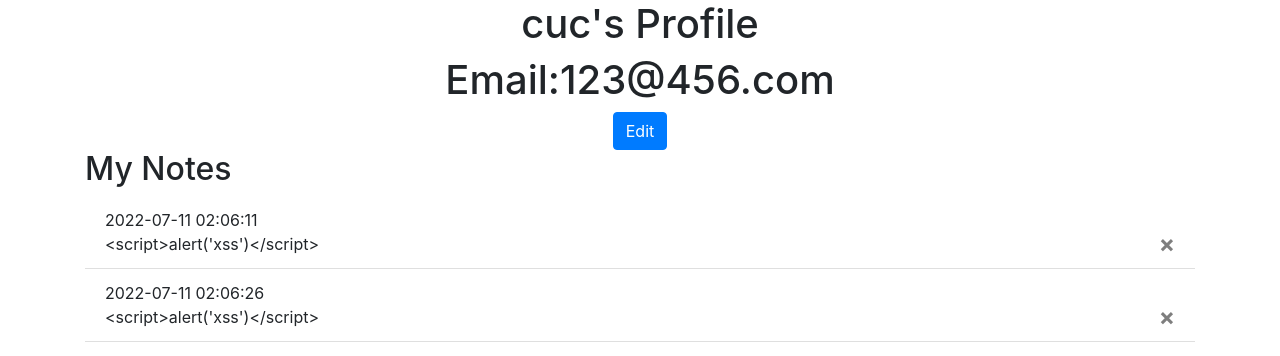
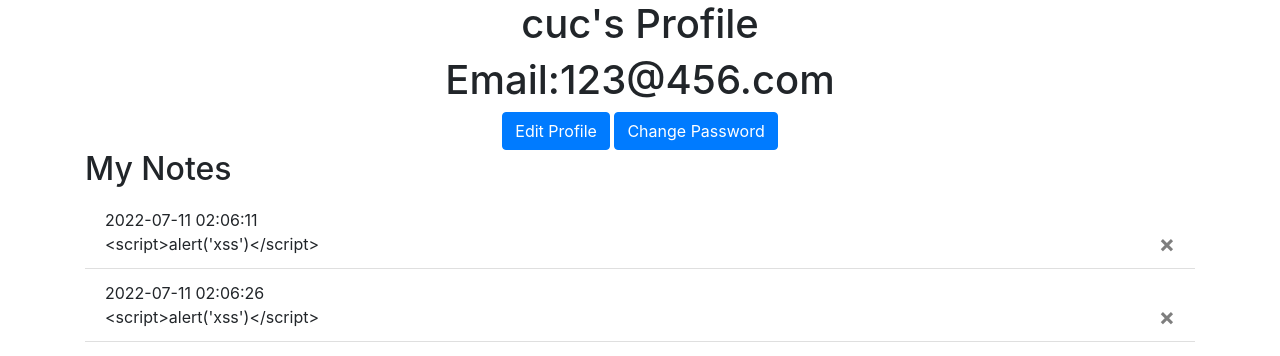
Before and after one commit to AltSuperBlade/MicroBo, a Flask app: page /profile/1 in a window 1280 px wide. Shown: the part 56-412 px from the top of the page. Run offline with Flask 2, Linux system fonts and the light colour scheme; a user stored in the database is signed in; data comes from the database, SQL or seed files in the repository; both versions use the stored data as it was after the commit; some libraries are stand-ins or nearby versions.

Commit message:
实现了修改密码功能

```diff
--- a/flask_web/website/forms.py
+++ b/flask_web/website/forms.py
@@ -11,3 +11,8 @@ class editEmail(FlaskForm):
 class editNickname(FlaskForm):
     nickname = StringField('nickname', validators=[DataRequired(), Length(1,20)])
     submit2 = SubmitField('Edit your nickname')
+
+class changePassword(FlaskForm):
+    password1 = PasswordField('New password',validators=[DataRequired(),Length(8,128)])
+    password2 = PasswordField('Confirm new password',validators=[DataRequired(),Length(8,128)])
+    submit3 = SubmitField('Confirm')
--- a/flask_web/website/templates/profile.html
+++ b/flask_web/website/templates/profile.html
@@ -3,7 +3,8 @@
 <h1 align="center">Email:{{accessingUser.email}}</h1>
 {% if user.id==accessingUser.id %}
 <div align="center">
-  <button type="submit" class="btn btn-primary" onclick="window.location.href='{{ url_for('views.edit') }}'">Edit</button>
+  <button align="left" type="submit" class="btn btn-primary" onclick="window.location.href='{{ url_for('views.edit') }}'">Edit Profile</button>
+  <button align="right" type="submit" class="btn btn-primary" onclick="window.location.href='{{ url_for('views.ChangePassword') }}'">Change Password</button>
 </div>
 {% else %}
 <h3>hello, {{user.nickname}}</h3>
--- a/flask_web/website/views.py
+++ b/flask_web/website/views.py
@@ -1,7 +1,8 @@
 from flask import Blueprint, render_template, request, flash, jsonify, redirect, current_app,url_for
 from flask_login import login_required, current_user
+from werkzeug.security import generate_password_hash, check_password_hash
 from .models import Note,User
-from .forms import editEmail,editNickname
+from .forms import editEmail,editNickname,changePassword
 from . import db
 import json
 import re
@@ -60,7 +61,7 @@ def edit():
             else:
                 User.query.filter(User.id == user.id).update({'email': email})
                 db.session.commit()
-            flash('%s, you have just submitted your new email address.' % email)
+                flash('%s, you have just submitted your new email address.' % email)
             return redirect(url_for('views.profile',user_id=user.id))
 
         if edit_nickname.submit2.data and edit_nickname.validate():
@@ -76,9 +77,30 @@ def edit():
                 db.session.commit()
                 Note.query.filter(Note.user_id == user.id).update({'nickname':nickname})
                 db.session.commit()
-            flash('%s, you have just submitted your new nickname.' % nickname)
+                flash('%s, you have just submitted your new nickname.' % nickname)
             return redirect(url_for('views.profile',user_id=user.id))
     return render_template("edit.html",user=current_user,edit_email=edit_email,edit_nickname=edit_nickname)
+
+
+@views.route('/change-password',methods=['GET', 'POST'])
+@login_required
+def ChangePassword():
+    change_password=changePassword()
+    if request.method == 'POST':
+        password1=change_password.password1.data
+        password2=change_password.password2.data
+        if password1 != password2:
+            flash('Passwords don\'t match.', category='error')
+        elif len(password1) < 8:
+            flash('Password must be at least 8 characters.', category='error')
+        elif re.search(r'[_]|[\W]', password1)==None:
+            flash('Password must have special characters.', category='error')
+        else:
+            User.query.filter(User.id == current_user.id).update({'password':generate_password_hash(password1, method='sha256')})
+            db.session.commit()
+            flash('Password changed!',category='success')
+            return redirect(url_for('views.profile',user_id=current_user.id))
+    return render_template("change_password.html",user=current_user,change_password=change_password)
 
 
 @views.route('/delete-note', methods=['POST'])
```
Also changed, not shown: flask_web/website/templates/change_password.html (added, +9 -0 lines), flask_web/website/database.db.
